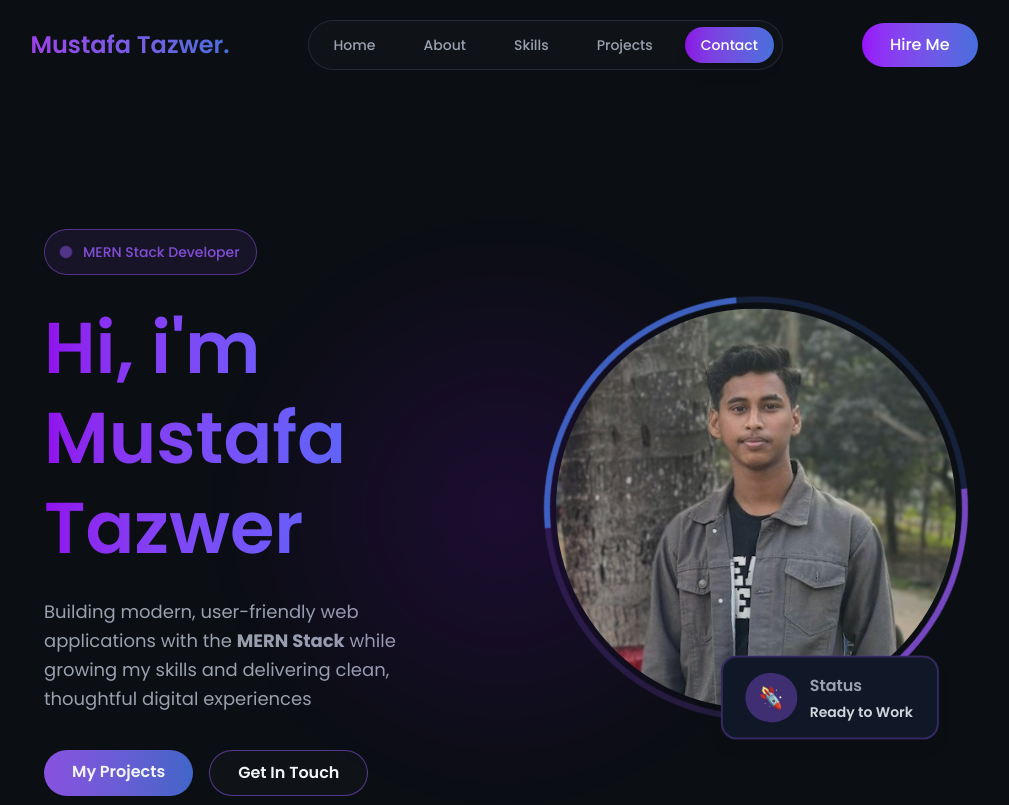
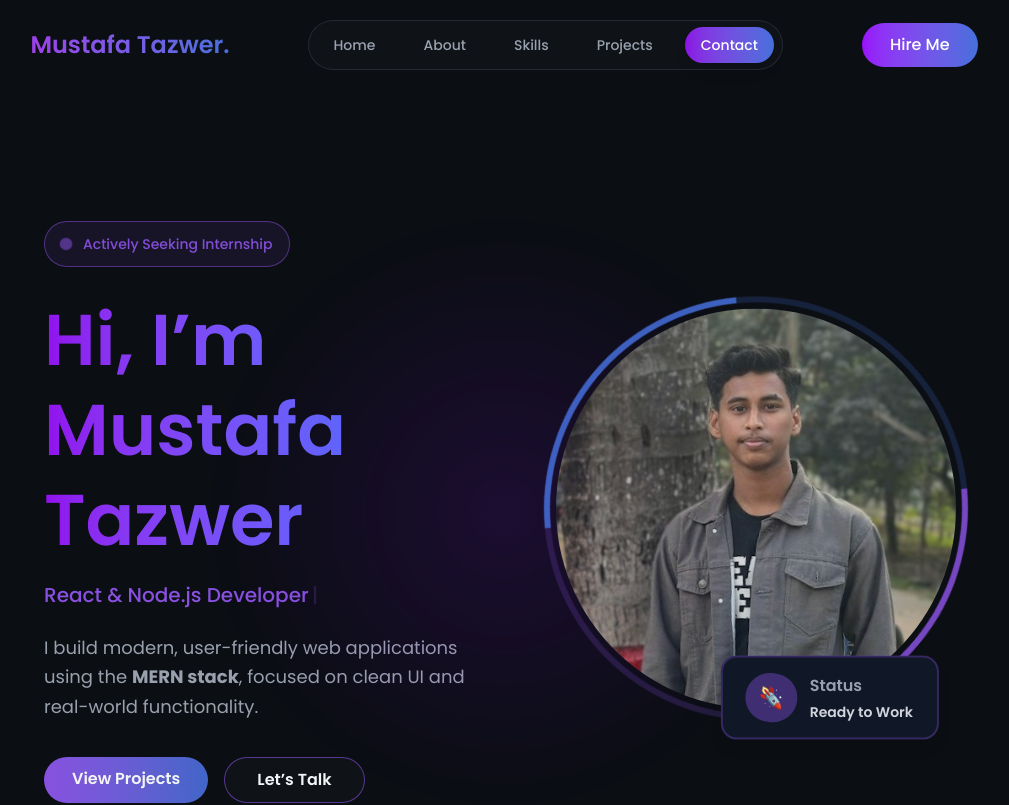
Before and after one commit to sahkil12/My-Portfolio, a React (Vite) app: page / in a window 1280 px wide. Shown: the top 805 px of the page, without its empty margins (136-1145 px from the left). Built offline with nearby package versions, Linux system fonts and the light colour scheme.

Commit message:
added typewrite style in hero section name and also add role text

```diff
--- a/src/Section/Hero/Hero.jsx
+++ b/src/Section/Hero/Hero.jsx
@@ -1,4 +1,5 @@
 import { motion } from "framer-motion";
+import { Typewriter } from "react-simple-typewriter";
 
 const Hero = () => {
      return (
@@ -26,22 +27,58 @@ const Hero = () => {
                               <motion.p
                                    animate={{ scale: [1, 1.4, 1], opacity: [1, .6, 1] }}
                                    transition={{ duration: 2.5, repeat: Infinity, ease: 'easeInOut' }}
-                                   className="bg-primary/70 w-2.5 h-2.5 rounded-full"></motion.p> MERN Stack Developer
+                                   className="bg-primary/70 w-2.5 h-2.5 rounded-full"></motion.p>Actively Seeking Internship
                          </motion.span>
 
                          <motion.h1
-                              initial={{ y: 40, opacity: 0 }}
+                              initial={{ y: 30, opacity: 0 }}
                               animate={{ y: 0, opacity: 1 }}
-                              transition={{ duration: .9 }}
-                              className="text-4xl lg:text-5xl xl:text-7xl font-semibold leading-tight text-transparent bg-clip-text bg-gradient-to-r from-purple-600/95 to-blue-500">
-                              Hi, i'm <br />  Mustafa Tazwer
+                              transition={{ duration: 0.8 }}
+                              className="text-4xl lg:text-5xl xl:text-7xl font-semibold leading-tight
+                            text-transparent bg-clip-text bg-gradient-to-r from-purple-600/95 to-blue-500"
+                         >
+                              Hi, I’m <br />
+                              <span className="inline-block">
+                                   <Typewriter
+                                        words={['Mustafa Tazwer']}
+                                        loop={1}
+                                        cursor
+                                        cursorStyle="|"
+                                        typeSpeed={120}
+                                        deleteSpeed={0}
+                                        delaySpeed={2000}
+                                   />
+                              </span>
                          </motion.h1>
+                         {/*  */}
+                         <motion.p
+                              initial={{ y: 20, opacity: 0 }}
+                              animate={{ y: 0, opacity: 1 }}
+                              transition={{ duration: 0.8, delay: 0.2 }}
+                              className="mt-4 text-lg md:text-xl text-primary font-medium"
+                         >
+                              <Typewriter
+                                   words={[
+                                        'MERN Stack Developer',
+                                        'React & Node.js Developer',
+                                        'Building Modern Web Applications'
+                                   ]}
+                                   loop={0}
+                                   cursor
+                                   cursorStyle="|"
+                                   typeSpeed={80}
+                                   deleteSpeed={55}
+                                   delaySpeed={1500}
+                              />
+                         </motion.p>
+
                          <motion.p
                               initial={{ y: 40, opacity: 0 }}
                               animate={{ y: 0, opacity: 1.1 }}
                               transition={{ duration: 1.2 }}
                               className="text-gray-400 text-sm md:text-lg/relaxed mt-6 max-w-xl">
-                              Building modern, user-friendly web applications with the <b>MERN Stack</b> while growing my skills and delivering clean, thoughtful digital experiences
+                              I build modern, user-friendly web applications using the <b>MERN stack</b>,
+                              focused on clean UI and real-world functionality.
                          </motion.p>
 
                          {/* Buttons */}
@@ -58,7 +95,7 @@ const Hero = () => {
                                    whileTap={{ scale: 0.95 }}
                                    transition={{ type: 'spring', stiffness: 350, damping: 20, duration: 1.4 }}
                                    href="#projects" className="px-7 py-2.5 bg-gradient-to-r from-primary to-base-200/90 rounded-full cursor-pointer hover:opacity-95 font-semibold text-gray-100 border-none">
-                                   My Projects
+                                   View Projects
                               </motion.a>
                               {/* get in touch button */}
                               <motion.a
@@ -71,8 +108,8 @@ const Hero = () => {
                                    }}
                                    whileTap={{ scale: 0.95 }}
                                    transition={{ type: 'spring', stiffness: 350, damping: 35, duration: 1.4 }}
-                                   href="#contact" className="px-7 py-2.5 bg-base-100 hover:border-primary/90 border border-primary/60 cursor-pointer rounded-full font-semibold text-gray-100">
-                                   Get In Touch
+                                   href="#contact" className="px-8 py-2.5 bg-base-100 hover:border-primary/90 border border-primary/60 cursor-pointer rounded-full font-semibold text-gray-100">
+                                   Let’s Talk
                               </motion.a>
                          </div>
                     </motion.div>
@@ -90,7 +127,7 @@ const Hero = () => {
                               className="relative transition-all duration-600">
                               {/*animation border style */}
                               <div className="absolute inset-0 rounded-full animate-rotateArc before:content-[''] before:absolute before:inset-0 before:rounded-full before:border-[6px] before:border-transparent before:border-t-primary/85 before:border-r-primary/20 before:border-l-base-200/20 before:border-b-base-200/85"></div>
-                                   {/* image */}
+                              {/* image */}
                               <div className="relative rounded-full m-3">
                                    <img
                                         src="/hero-pic.jpg"
@@ -107,7 +144,7 @@ const Hero = () => {
                                    <motion.div
                                         whileHover={{
                                              scale: 1.1,
-                                             rotate: [0,-6, 6, 0],
+                                             rotate: [0, -6, 6, 0],
                                              transition: { duration: 0.3 },
                                         }}
                                         initial={{ opacity: 0, y: 20 }}
```
